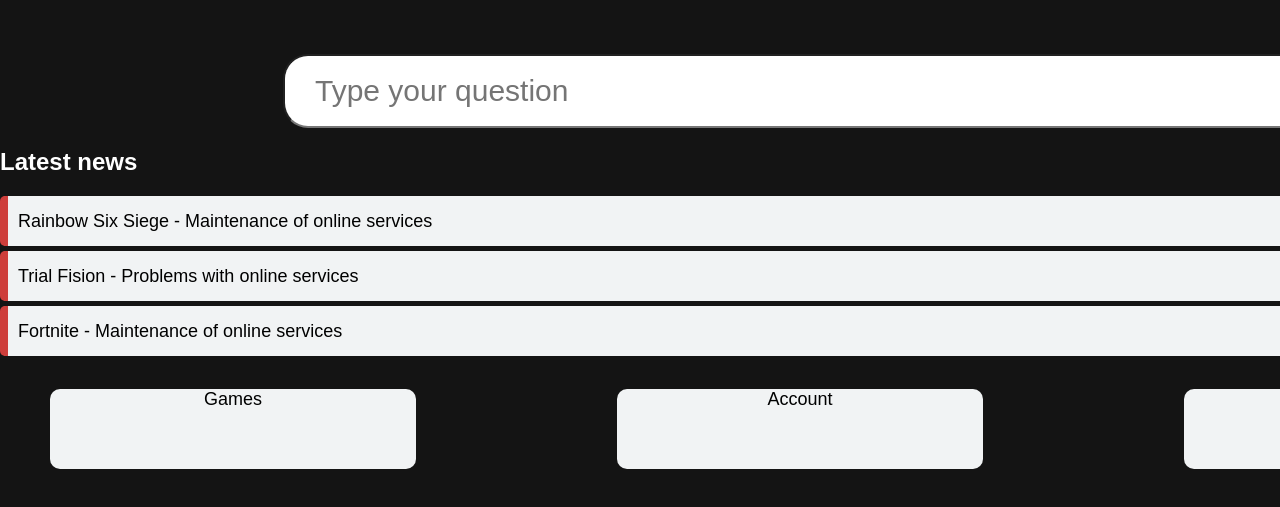
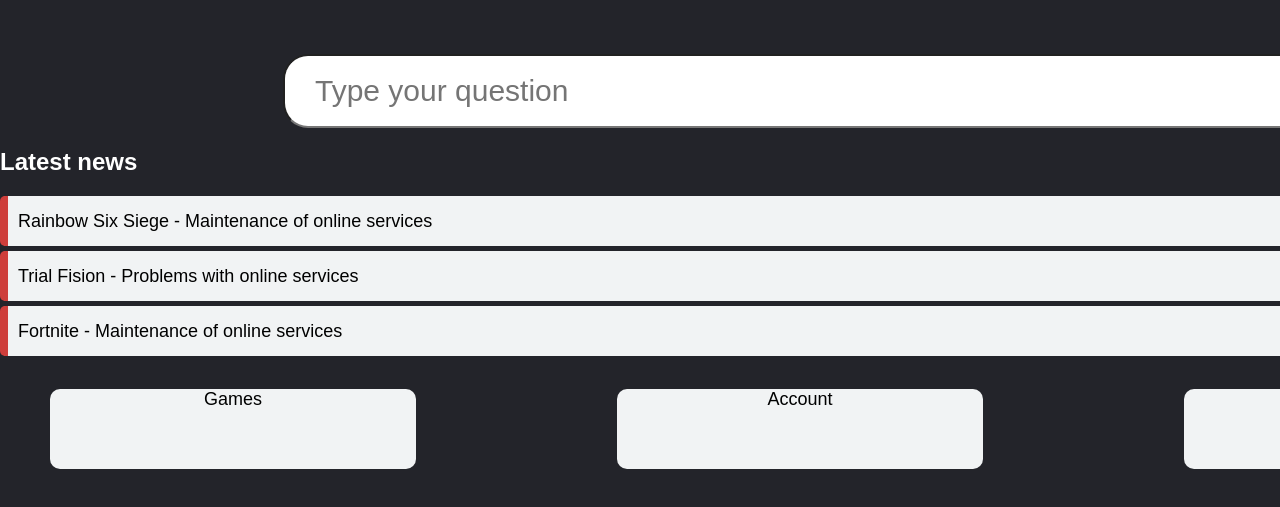
Before and after one commit to rmedinam15/Game_store, a plain HTML site: page static/support.html in a window 1280 px wide. Shown: the part 287-794 px from the top of the page. Drawn offline with Linux system fonts and the light colour scheme.

Commit message:
Modificaciones en support.css

```diff
--- a/css/support.css
+++ b/css/support.css
@@ -46,7 +46,7 @@ ul:hover li a:not(:hover){
 }
 
 .section_master{
-    background-image: url("../images/support/background.jpg");
+    background: #23242a;
     position: absolute;
     background-repeat: no-repeat;
     background-position: center;
@@ -146,14 +146,14 @@ ul:hover li a:not(:hover){
     position: relative;
     overflow: hidden;
 }
-  .hvr-underline-from-left:before {
+.hvr-underline-from-left:before {
     content: "";
     position: absolute;
     z-index: -1;
     left: 0;
     right: 100%;
     bottom: 0;
-    background: #2098D1;
+    background: #30edf4;
     height: 4px;
     -webkit-transition-property: right;
     transition-property: right;
@@ -162,6 +162,6 @@ ul:hover li a:not(:hover){
     -webkit-transition-timing-function: ease-out;
     transition-timing-function: ease-out;
 }
-  .hvr-underline-from-left:hover:before, .hvr-underline-from-left:focus:before, .hvr-underline-from-left:active:before {
+.hvr-underline-from-left:hover:before, .hvr-underline-from-left:focus:before, .hvr-underline-from-left:active:before {
     right: 0;
 }
```
